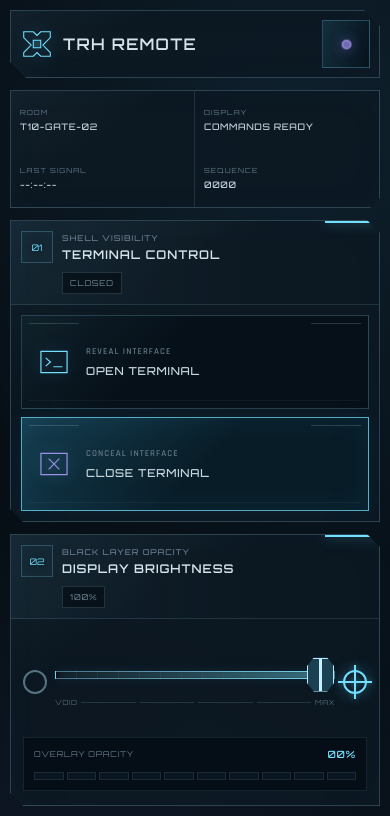
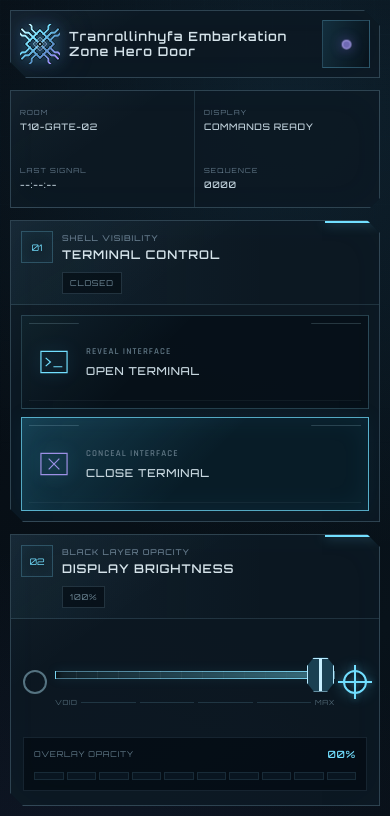
Before and after one commit to SelfMimesis/T10gurathim-hero, a website with bundled scripts: page controller.html in a window 390 px wide. Shown: the top 816 px of the page. Built offline with nearby package versions, Linux system fonts and the light colour scheme; no server answers.

Commit message:
Brand controller for Tranrollinhyfa embarkation zone

```diff
--- a/controller.css
+++ b/controller.css
@@ -99,6 +99,7 @@ input[type="range"] {
   display: flex;
   align-items: center;
   justify-content: space-between;
+  gap: 16px;
   min-height: 92px;
   padding: 16px 18px 16px 22px;
   clip-path: polygon(0 0, calc(100% - 16px) 0, 100% 16px, 100% 100%, 16px 100%, 0 calc(100% - 16px));
@@ -106,22 +107,25 @@ input[type="range"] {
 
 .identity {
   display: flex;
+  flex: 1 1 0;
   align-items: center;
   gap: 16px;
+  min-width: 0;
+}
+
+.identity > div {
+  min-width: 0;
 }
 
 .identity-mark {
-  width: 56px;
-  height: 56px;
+  width: 64px;
+  height: 64px;
+  flex: 0 0 auto;
   overflow: visible;
-  fill: none;
-  stroke: var(--cyan);
-  stroke-width: 2;
-  filter: drop-shadow(0 0 8px rgba(81, 203, 249, 0.35));
-}
-
-.identity-mark path:last-child {
-  fill: rgba(114, 223, 255, 0.14);
+  object-fit: contain;
+  filter:
+    drop-shadow(0 0 8px rgba(81, 203, 249, 0.38))
+    drop-shadow(0 0 18px rgba(108, 91, 204, 0.18));
 }
 
 .eyebrow,
@@ -146,11 +150,15 @@ input[type="range"] {
 }
 
 .identity h1 {
-  font-size: clamp(20px, 3vw, 30px);
+  max-width: min(66vw, 760px);
+  font-size: clamp(17px, 2.2vw, 27px);
+  line-height: 1.14;
+  text-wrap: balance;
 }
 
 .connection-toggle {
   display: grid;
+  flex: 0 0 auto;
   grid-template-columns: auto 1fr auto;
   align-items: center;
   min-width: 210px;
@@ -1085,9 +1093,14 @@ input[type="range"] {
   }
 
   .identity-mark {
-    width: 42px;
-    height: 42px;
+    width: 48px;
+    height: 48px;
     flex: 0 0 auto;
+  }
+
+  .identity h1 {
+    max-width: none;
+    font-size: clamp(14px, 3.35vw, 19px);
   }
 
   .identity .eyebrow {
@@ -1184,20 +1197,23 @@ input[type="range"] {
 
   .identity {
     min-width: 0;
+    max-width: calc(100% - 58px);
     gap: 9px;
   }
 
   .identity-mark {
-    width: 34px;
-    height: 34px;
+    width: 40px;
+    height: 40px;
   }
 
   .identity h1 {
-    overflow: hidden;
-    max-width: 190px;
-    font-size: 16px;
-    text-overflow: ellipsis;
-    white-space: nowrap;
+    overflow: visible;
+    max-width: none;
+    font-size: clamp(10px, 3.25vw, 13px);
+    line-height: 1.18;
+    overflow-wrap: normal;
+    text-overflow: clip;
+    white-space: normal;
   }
 
   .connection-toggle {
--- a/controller.html
+++ b/controller.html
@@ -4,8 +4,8 @@
     <meta charset="UTF-8" />
     <meta name="viewport" content="width=device-width, initial-scale=1, viewport-fit=cover" />
     <meta name="theme-color" content="#050b12" />
-    <link rel="icon" href="./assets/favicon.svg" type="image/svg+xml" />
-    <title>TRH Remote Controller</title>
+    <link rel="icon" href="./assets/favicon.svg?v=2" type="image/svg+xml" />
+    <title>Tranrollinhyfa Embarkation Zone Hero Door</title>
     <link rel="preconnect" href="https://fonts.googleapis.com" />
     <link rel="preconnect" href="https://fonts.gstatic.com" crossorigin />
     <link
@@ -20,13 +20,14 @@
     <main id="controller" class="controller">
       <header class="topbar">
         <div class="identity">
-          <svg class="identity-mark" viewBox="0 0 64 64" aria-hidden="true">
-            <path d="M7 9h18l7 7 7-7h18v11L43 34l14 14v7H39l-7-7-7 7H7v-7l14-14L7 20z" />
-            <path d="M25 25h14v14H25z" />
-          </svg>
+          <img
+            class="identity-mark"
+            src="./assets/tranrollinhyfa-controller-mark.svg"
+            alt="Tranrollinhyfa embarkation emblem"
+          />
           <div>
-            <p class="eyebrow">STATION GATE // T10</p>
-            <h1>TRH REMOTE</h1>
+            <p class="eyebrow">EMBARKATION CONTROL // HERO DOOR</p>
+            <h1>Tranrollinhyfa Embarkation Zone Hero Door</h1>
           </div>
         </div>
 
```
Also changed, not shown: index.html (+1 -1 lines), assets/favicon.svg, assets/tranrollinhyfa-controller-mark.svg (added).
